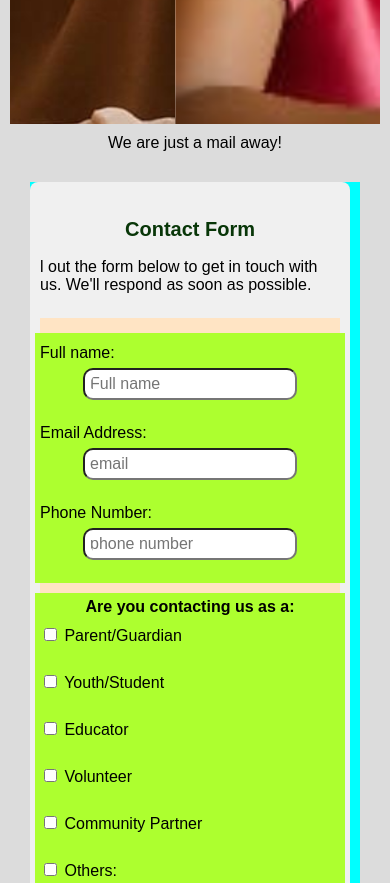
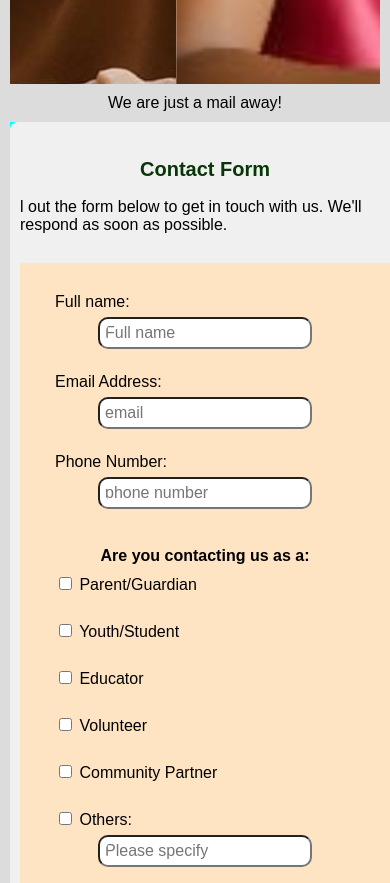
Before and after one commit to Babalola-Yusuf/STEMSASKB, a plain HTML site: page contact.html in a window 390 px wide. Shown: the part 760-1643 px from the top of the page. Drawn offline with Linux system fonts and the light colour scheme.

Commit message:
still checking responsiveness

```diff
--- a/style.css
+++ b/style.css
@@ -327,7 +327,10 @@ h1, h2{
       /* Make inputs and buttons take up most of the screen width */
       font-size: 16px;
     }
-
+    section{
+      background-color: yellow;
+      padding: 0px;
+    }
     form {
       padding: 5% 0;
       background-color: bisque;
@@ -336,7 +339,7 @@ h1, h2{
     .grid-item {
       padding: 10px;
       font-size: 16px; /* Smaller font size for grid items */
-      width: 300px;
+      width: 100%;
 
     }
     h1, h2 {
@@ -354,7 +357,6 @@ h1, h2{
 
     .form-section{
       padding: 5px;
-      background-color: greenyellow;
       width: 300px;
       margin-bottom: 10px;
       align-items: center;
```
